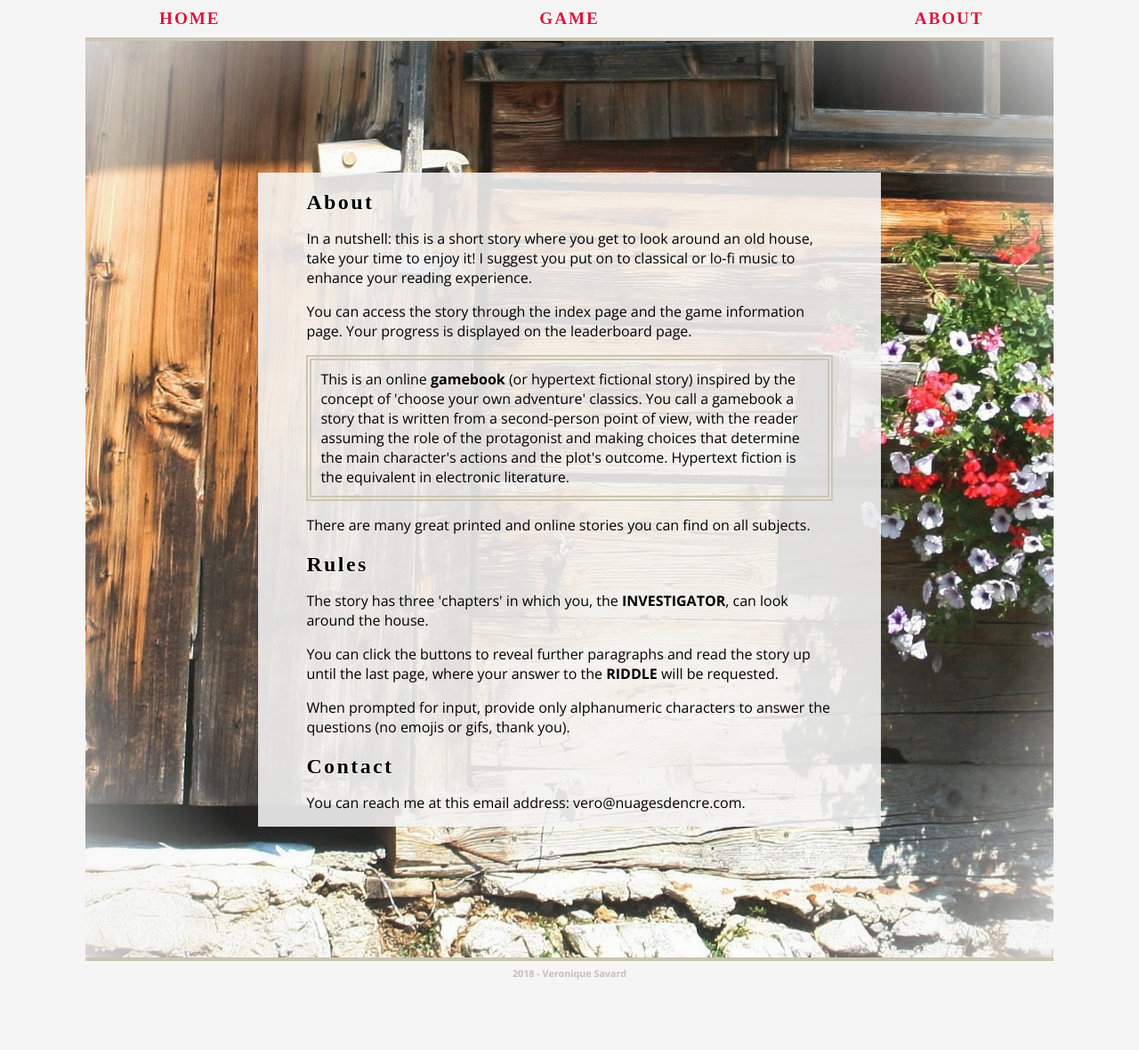
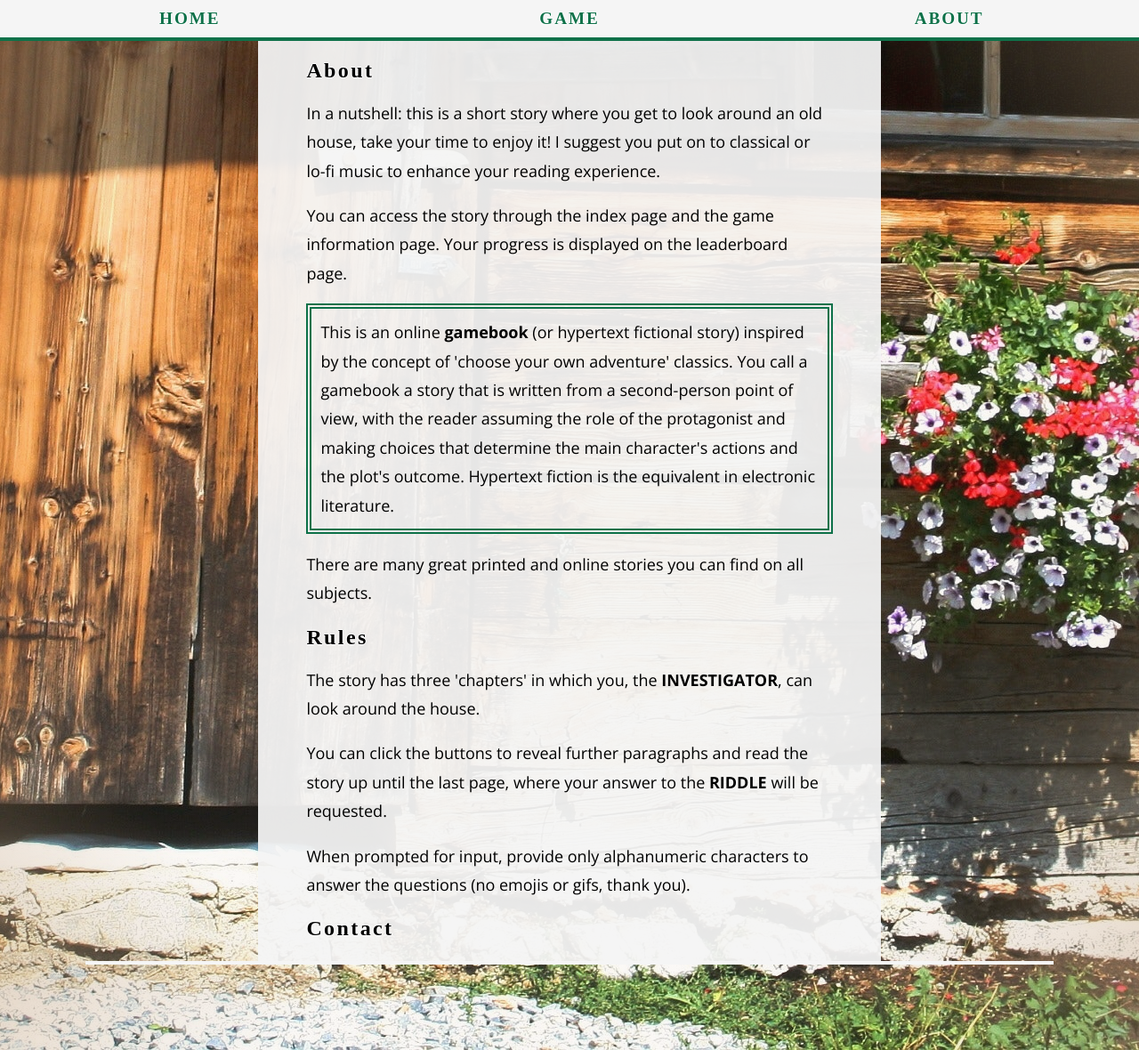
Before and after one commit to nuagesdencre/CI_PracticalPython, a Flask app: page /about in a window 1280 px wide. Shown: the whole page at 89% size. Run offline with Flask 2, Linux system fonts and the light colour scheme; some libraries are stand-ins or nearby versions; some web fonts are replaced.

Commit message:
changing colors and adding a solid bg to nav

```diff
--- a/static/css/styles.css
+++ b/static/css/styles.css
@@ -24,8 +24,7 @@ h6 {
 }
 
 a, a:visited, a:focus {
-    color: #dc143c;
-    background-color: #f5f5f5;
+    color: #0e7149;
     text-decoration: none;
     text-transform: uppercase;
 }
@@ -35,9 +34,15 @@ a:hover {
     background-image: linear-gradient(to bottom, rgba(255, 227, 230, 0.2), rgba(225, 166, 166, 0.13));
 }
 
+p {
+    font-size: 1.125rem;
+    line-height: 1.8;
+}
+
 nav {
     text-align: center;
-    font-size:1.2em;}
+    font-size: 1.2em;
+}
 
 .leaderboard_entry span {
     padding: 0;
@@ -65,19 +70,15 @@ nav {
     transition: all 1s ease-in-out;
 }
 
-
-
 /* General body styling */
 body {
-    margin:0;
-    background-color: #F5F5F5;
+    margin: 0;
+    background: radial-gradient(circle, rgba(192, 158, 121, 0.07) 70%, rgba(192, 158, 121, 0.4)), url("/static/img/pexel_cottage.jpg") fixed bottom;
     font-family: 'Open Sans';
 }
 
-
 .container {
-    border-top: 4px solid #ccc5b3;
-    border-bottom: 4px solid #ccc5b3;
+    border-bottom: 4px solid #F5F5F5;
     width: 85vw;
     height: 88vh;
     display: flex;
@@ -89,8 +90,8 @@ body {
 .wrap {
     padding-left: 5%;
     padding-right: 5%;
-    margin:auto;
-    background-color: rgba(245, 245, 245, 0.88);
+    margin: auto;
+    background-color: rgba(245, 245, 245, 0.938);
 }
 
 .wrap ul, .wrap ul li, .navigation ul, .navigation ul li {
@@ -99,13 +100,14 @@ body {
 }
 
 .lace {
-    background: radial-gradient(circle, rgba(223, 220, 211, 0.077) 70%, rgba(245, 245, 245, 0.86)), url("/static/img/pexel_cottage.jpg") fixed bottom;
+    background: radial-gradient(circle, rgba(192, 158, 121, 0.07) 70%, rgba(207, 119, 62, 0.4)), url("/static/img/pattern2.png") fixed bottom;
 }
 
 .border {
-    border: 6px double #ccc5b3;
+    border: 6px double #0e7149;
     padding: 10px;
 }
+
 /* ENDbody */
 /* images */
 .wrap img {
@@ -124,32 +126,35 @@ body {
     padding-top: 30px;
     padding-left: 10%;
     padding-right: 10%;
-    border: 2px dotted #ccc5b3;
-    background-color: #fff6e0;
+    border: 2px dotted #0e7149;
+    background-color: rgba(174, 208, 157, 0.11);
 }
 
 .riddle, .chest, .tablecloth, .under_the_bed, .missing, .dining, .picture_couple, .painting_check, .room_view, .chessboard, .bookshelf, .clock_view, .paintings, .clock_inside {
     display: none;
 }
+
 /* Navigation */
-.navigation{
-    display:flex;
+.navigation {
+    display: flex;
+    background-color: #F5F5F5;
+    border-bottom: 4px solid #0e7149;
 }
 
 .navigation > a {
     width: 90px;
-    margin:10px auto;
-    font-weight:bold;
+    margin: 10px auto;
+    font-weight: bold;
 }
-
 
 /* Buttons*/
 
-input{
+input {
     -webkit-appearance: none;
     -moz-appearance: none;
-    appearance:none;
+    appearance: none;
 }
+
 .wrap li button {
     background-color: #fff;
 }
@@ -158,14 +163,14 @@ input{
 
     display: block;
     border: 1px solid #6f675e;
-    width:70%;
+    width: 70%;
     padding: 0 15px;
     margin: 10px auto;
     line-height: 34px;
     word-wrap: normal;
     font-weight: bold;
     text-shadow: -1px 0 #fff, 0 1px #fff, 1px 0 #fff, 0 -1px #fff;
-    text-transform:uppercase;
+    text-transform: uppercase;
     white-space: pre-wrap;
 }
 
@@ -174,12 +179,12 @@ input{
     background: linear-gradient(rgba(223, 220, 211, 0.047), rgba(223, 220, 211, 0.047));
 }
 
-
 .game_info {
     max-width: 200px;
 }
-.game_info--last{
-    margin-bottom:20px;
+
+.game_info--last {
+    margin-bottom: 20px;
 }
 
 .start {
@@ -224,8 +229,8 @@ input{
         margin: auto;
     }
 
-        .wrap{
-        max-width:700px;
+    .wrap {
+        max-width: 700px;
     }
 
 }
--- a/templates/base.html
+++ b/templates/base.html
@@ -18,7 +18,7 @@
 </nav>
 <body>
 <!-- Main Content -->
-<main class="container lace">
+<main class="container">
     {% block content %}
     {% endblock %}
 
```
